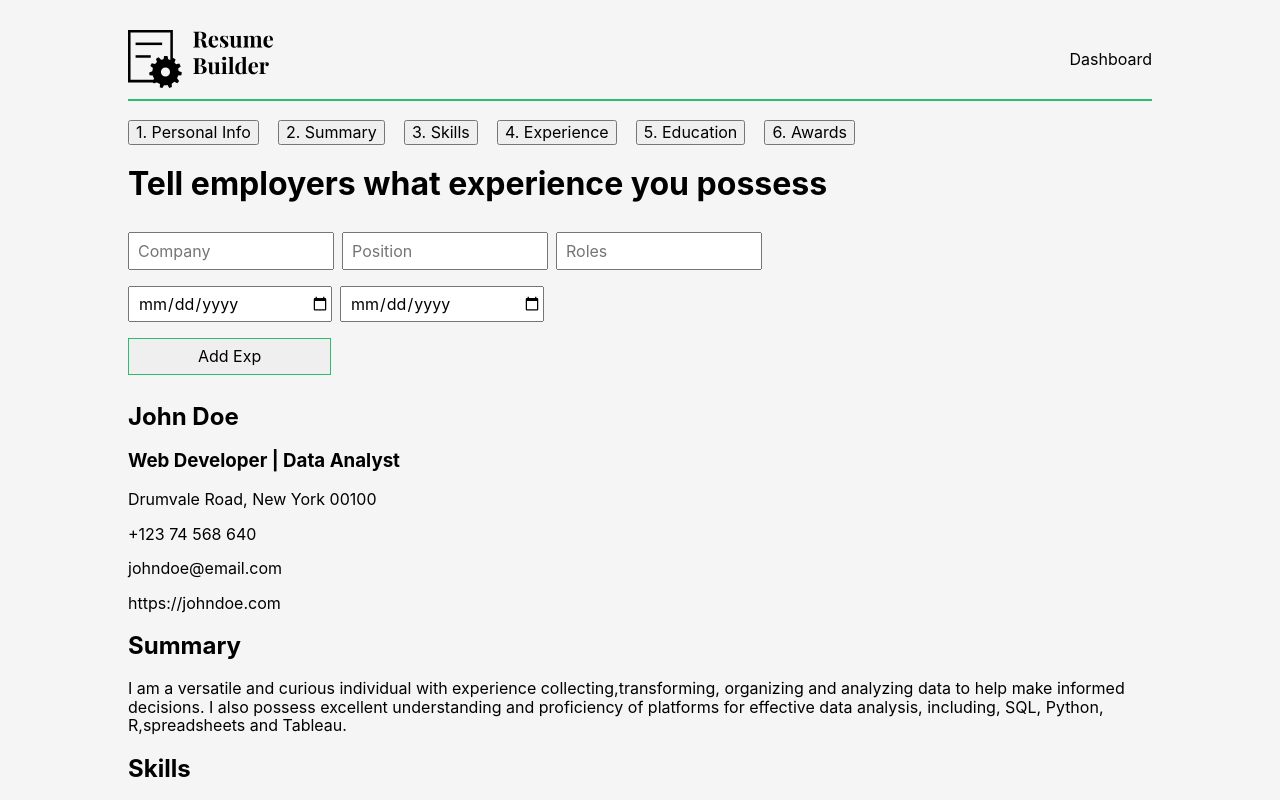
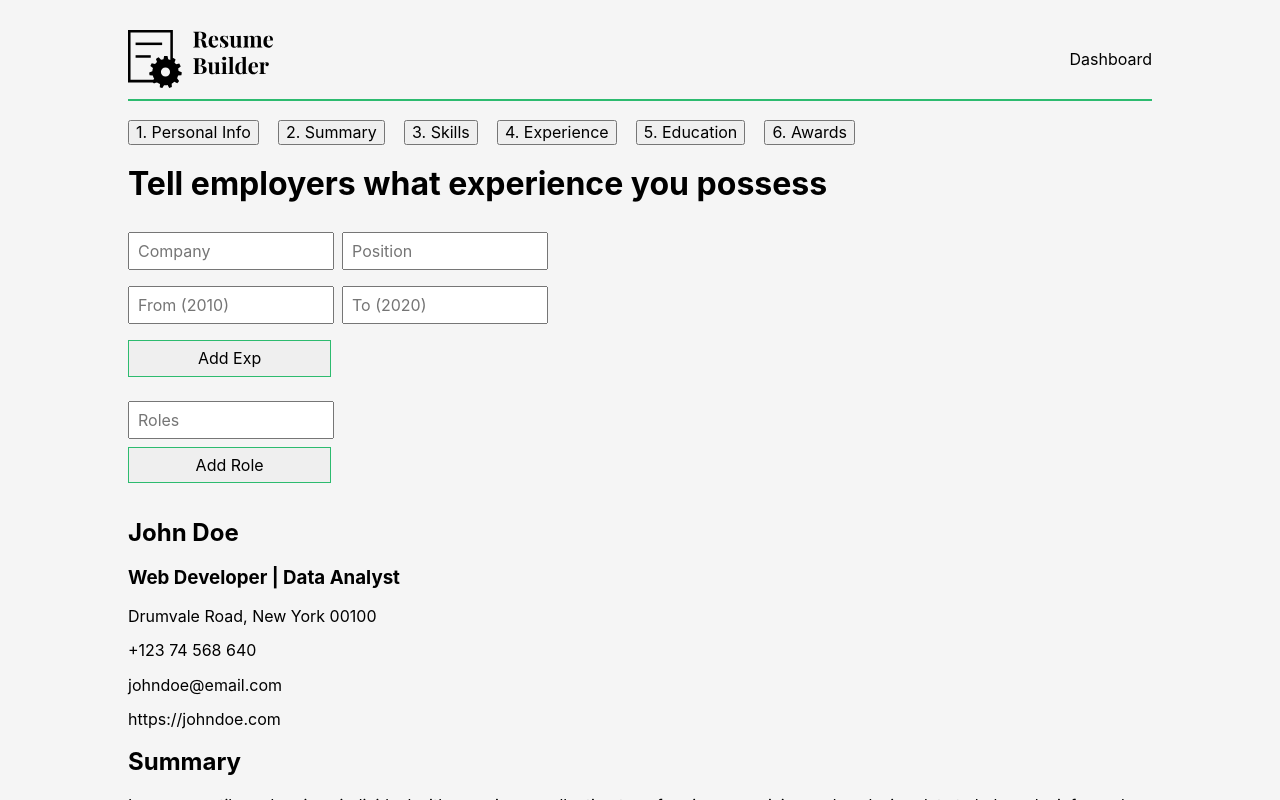
Before and after one commit to CharlesIvia/cv-builder, a React (Create React App) app: page / in a window 1280 px wide. Both pictures are taken after a click on the button "4. Experience". Shown: the top 800 px of the page. Built offline with nearby package versions, Linux system fonts and the light colour scheme.

Commit message:
update compoent

```diff
--- a/src/components/Experience.js
+++ b/src/components/Experience.js
@@ -1,6 +1,12 @@
 import React from "react";
 
-export default function Experience() {
+export default function Experience({
+  experienceInfo,
+  experienceChange,
+  value,
+  roleChange,
+  roleSubmit,
+}) {
   return (
     <div>
       <div>
@@ -9,16 +15,54 @@ export default function Experience() {
       <div>
         <form className="info experience-info">
           <div>
-            <input type="text" placeholder="Company"></input>
-            <input type="text" placeholder="Position"></input>
-            <input type="text" placeholder="Roles"></input>
+            <input
+              type="text"
+              name="place"
+              value={experienceInfo.place}
+              onChange={experienceChange}
+              placeholder="Company"
+            ></input>
+            <input
+              type="text"
+              name="position"
+              value={experienceInfo.position}
+              onChange={experienceChange}
+              placeholder="Position"
+            ></input>
           </div>
           <div>
-            <input type="date" placeholder="From"></input>
-            <input type="date" placeholder="To"></input>
+            <input
+              type="text"
+              name="start"
+              value={experienceInfo.start}
+              onChange={experienceChange}
+              placeholder="From (2010)"
+            ></input>
+            <input
+              type="text"
+              name="end"
+              value={experienceInfo.end}
+              onChange={experienceChange}
+              placeholder="To (2020)"
+            ></input>
           </div>
           <div className="btn-div">
             <button>Add Exp</button>
+          </div>
+        </form>
+        <form className="info" onSubmit={roleSubmit}>
+          <div>
+            <div>
+              <input
+                type="text"
+                value={value}
+                onChange={roleChange}
+                placeholder="Roles"
+              ></input>
+            </div>
+            <div className="btn-div">
+              <button>Add Role</button>
+            </div>
           </div>
         </form>
       </div>
```
